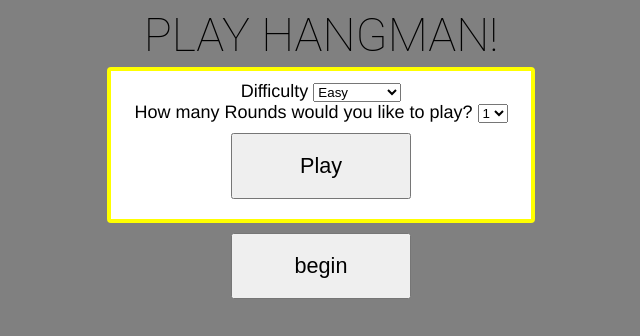
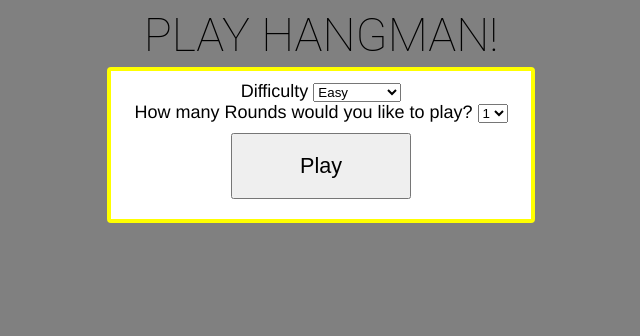
Before and after one commit to ffsommers/hangman, a PHP site: page / in a window 1280 px wide. Shown: the top 336 px of the page, without its empty margins (319-959 px from the left). Run offline with PHP 8.4, Linux system fonts and the light colour scheme.

Commit message:
implements wait function to delay start of game until words are fetched from api.

```diff
--- a/index.html
+++ b/index.html
@@ -25,7 +25,6 @@
 			<br>
 			<button id="play">Play</button>
 	</div>
-	<button id="start">begin</button>
 	<div class="wrapper">
     <div id="buttons">
     </div>
--- a/script.js
+++ b/script.js
@@ -4,22 +4,29 @@ $(document).ready(function(){
 		rounds: 1
 	};
 
-  $("#reset").css("display", "none");
-	console.log("ready");
+ 	$("#reset").css("display", "none");
 	$("#play").on("click", function(){
     	$("#formContainer").css("display", "none");
     	var gameDifficulty = $("#difficulty option:selected").val();
     	var gameRounds = $("#rounds option:selected").val();
     	settings.difficulty = gameDifficulty;
     	settings.rounds = gameRounds;
-     	console.log(settings);
      	getWords(settings);
 
      	// gameInit(words);
-	});
-	$("#start").on("click", function() {
-		gameInit(words);
-	})
+ 	});
+	(function wait() {
+    	if (words.length > 0 ) {
+       		gameInit(words);
+    	} else {
+        	setTimeout( wait, 500 );
+    	}
+	})();
+
+	// $("#start").on("click", function() {
+	// 	gameInit(words);
+	// })
+
 });
 
 var words= [];
--- a/styles.css
+++ b/styles.css
@@ -1,7 +1,4 @@
-body{
-	/*background-image: url('bg1.jpg');*/
-	background-color: grey;
-}
+
 
 #formContainer{
  width: 400px;
@@ -14,63 +11,10 @@ body{
 
 /*_______________________________*/
 
-/* Variabes */
-$orange: #ffa600;
-$green: #c1d72e;
-$blue: #82d2e5;
-$grey:#f3f3f3;
-$white: #fff;
-$base-color:$green ;
 
-/* Mixin's */
-
-@mixin transition {
-  -webkit-transition: all 0.5s ease-in-out;
-  -moz-transition: all 0.5s ease-in-out;
-  transition: all 0.5s ease-in-out;
-}
-
-@mixin clear {
-  &:after {
-      content: "";
-      display: table;
-      clear: both;
-    }
-}
-
- @mixin box-size {
-  -webkit-box-sizing: border-box;
-  -moz-box-sizing: border-box;
-  box-sizing: border-box;
-}
-
- @mixin transition {
-  -webkit-transition: all 0.3s ease-in-out;
-  -moz-transition: all 0.3s ease-in-out;
-  transition: all 0.3s ease-in-out;
-}
-
-@mixin fade {
-  -moz-transition: all 1s ease-in;
-  -moz-transition:all 0.3s ease-in-out;
-  -webkit-transition:all 0.3s ease-in-out;
-}
-
-@mixin opacity {
-  opacity:0.4;
-  filter:alpha(opacity=40);
-  @include fade;
-}
-
-@mixin corners ($radius) {
-  -moz-border-radius: $radius;
-  -webkit-border-radius: $radius;
-  border-radius: $radius;
-  -khtml-border-radius: $radius;
-}
 
 body {
-  background:$base-color;
+  background-color: grey;
   font-family: "HelveticaNeue-Light", "Helvetica Neue Light", "Helvetica Neue", Helvetica, Arial, "Lucida Grande", sans-serif;
   color:$white;
   height:100%;
@@ -162,7 +106,12 @@ p{
       @include opacity;
     }
 }
-
+#letter{
+	border:solid orange 2px;
+	border-radius: 3px;
+	background-color: orange;
+	color:gray;
+}
 #mylives{
   font-size:1.6em;
   text-align:center;
```
